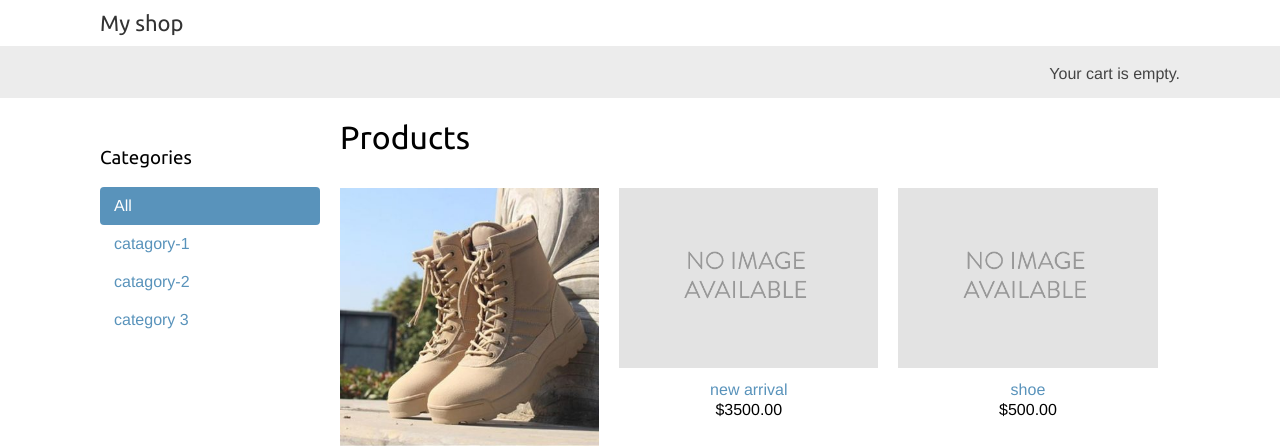
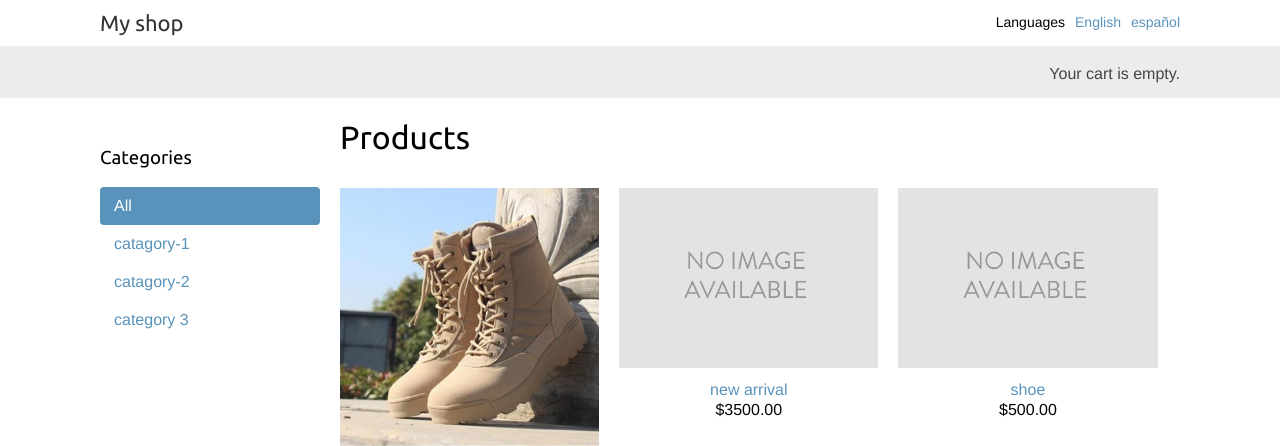
Before and after one commit to Muntasir00/Basic_ecommerce_website, a Django app: page /en/ in a window 1280 px wide. Shown: the top 446 px of the page. Run offline with Django 3.2, Linux system fonts and the light colour scheme; data comes from the database, SQL or seed files in the repository; both versions use the stored data as it was after the commit; parts of the project's set-up code (start-up, migrations or seed data) failed here and were passed over.

Commit message:
allowing users to switch language facilites

```diff
--- a/template/base.html
+++ b/template/base.html
@@ -12,6 +12,20 @@
 <body>
     <div id="header">
         <a href="/" class="logo">{% trans "My shop" %}</a>
+        {% get_current_language as LANGUAGE_CODE %}
+        {% get_available_languages as LANGUAGES%}
+        {% get_language_info_list for LANGUAGES as languages %}
+        <div class="languages">
+		<p>{% trans "Languages" %}</p>
+		<ul class="languages">
+			{% for language in languages %}
+			<li><a href="/{{ language.code }}/"{% if language.code == LANGUAGE_CODE %} class="selected"{%endif %}>
+			{{ language.name_local }}
+			</a></li>
+			{% endfor %}
+		</ul>
+        </div>
+
     </div>
     <div id="subheader">
       <div class="cart">
```
Also changed, not shown: db.sqlite3.
